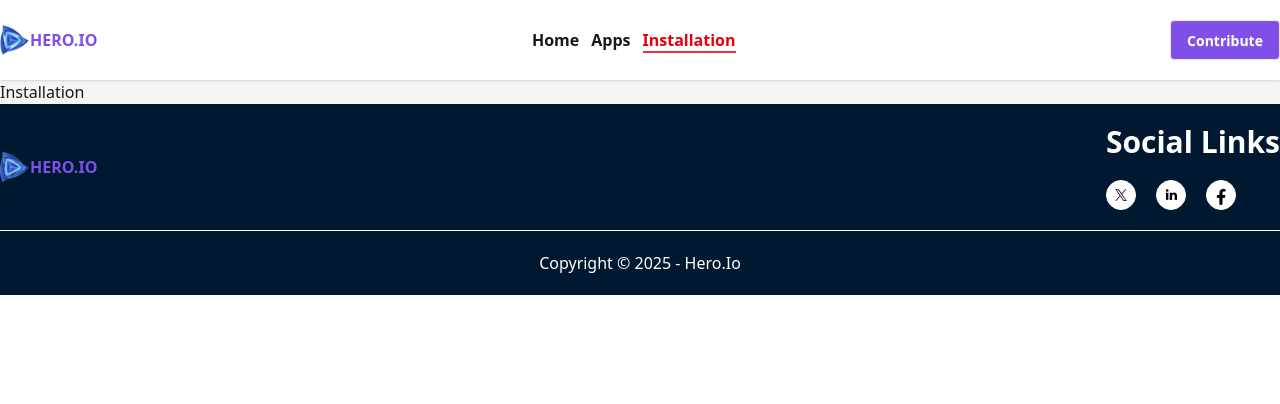
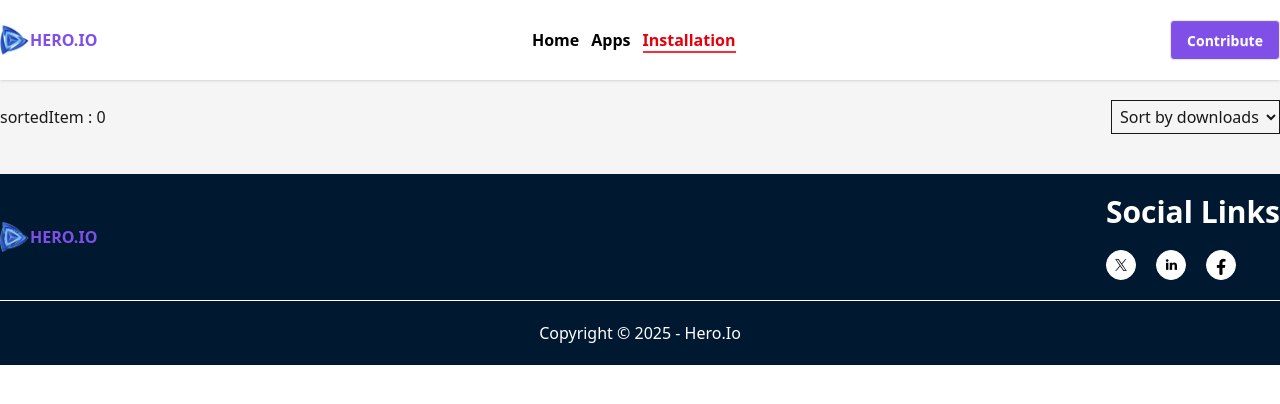
Before and after one commit to AbdurRahimMontu/PH12-ASSIGNMENT-08, a React (Vite) app: page /installation in a window 1280 px wide. Shown: the top 404 px of the page. Built offline with nearby package versions, Linux system fonts and the light colour scheme.

Commit message:
functionality add

```diff
--- a/package.json
+++ b/package.json
@@ -15,6 +15,7 @@
     "react": "^19.1.1",
     "react-dom": "^19.1.1",
     "react-router": "^7.9.3",
+    "recharts": "^3.2.1",
     "tailwindcss": "^4.1.14"
   },
   "devDependencies": {
--- a/src/Components/Navbar.jsx
+++ b/src/Components/Navbar.jsx
@@ -12,20 +12,19 @@ const Navbar = () => {
         </Link>
 
         <ul className="space-x-3 font-semibold">
-          <NavLink
+      <NavLink
             to="/"
-            className={({ isActive })  => (isActive ? "text-red-600 border-b-2 border-red-500" : "")}>
-            <img src="" alt="" />
+            className={({ isActive })  => (isActive ? "text-red-600 border-b-2 border-red-500" : "text-black")}>
             Home
           </NavLink>
           <NavLink
             to="/apps"
-            className={({ isActive }) => (isActive ? "text-red-600 border-b-2 border-red-500" : "")}>
+            className={({ isActive }) => (isActive ? "text-red-600 border-b-2 border-red-500" :"text-black")}>
             Apps
           </NavLink>
           <NavLink
             to="/installation"
-            className={({ isActive }) => (isActive ? "text-red-600 border-b-2 border-red-500" : "")}>
+            className={({ isActive }) => (isActive ? "text-red-600 border-b-2 border-red-500" : "text-black")}>
             Installation
           </NavLink>
         </ul>
--- a/src/Pages/Apps.jsx
+++ b/src/Pages/Apps.jsx
@@ -1,15 +1,17 @@
 import React, { useState } from 'react';
 import useProducts from '../Hooks/useProducts';
 import Product from '../Components/Product';
-import { Link } from 'react-router';
+
 
 
 const Apps = () => {
     const {products} = useProducts()
     const [search, setSearch] = useState('');
+
     const term = search.trim().toLocaleLowerCase()
     const searchProduct = term? products.filter(product=> product.title.toLocaleLowerCase().includes(term)) : products
-    // console.log(searchProduct);
+
+
 
 
 
--- a/src/Pages/Home.jsx
+++ b/src/Pages/Home.jsx
@@ -6,9 +6,9 @@ import Product from '../Components/Product';
 import useProducts from '../Hooks/useProducts';
 
 const Home = () => {
-//  const products = useLoaderData();
- const {products, loading, error} = useProducts()
-//  console.log(data.products);
+
+ const {products} = useProducts()
+
  const trendingApps = products.slice(0, 8)
 
 
--- a/src/Pages/Installation.jsx
+++ b/src/Pages/Installation.jsx
@@ -1,11 +1,87 @@
-import React from 'react';
+
+import React, { useEffect, useState } from 'react';
 
 const Installation = () => {
-    return (
+     const [appLists, setAppLists] = useState([])
+    const [sortOrder, setSortOrder] = useState('none')
+
+
+    useEffect(()=>{
+  const savedList = JSON.parse(localStorage.getItem('appList'))
+  if(savedList) setAppLists(savedList)
+},[])
+
+  const sortedItem =(()=>{
+   if(sortOrder === 'download-asc'){
+        return [...appLists].sort((a, b)=> a.downloads - b.downloads)
+    }else if(sortOrder === 'download-dsc'){
+        return [...appLists].sort((a, b)=> b.downloads - a.downloads)
+    }else{
+      return appLists
+    }
+
+  }
+  )()
+
+
+
+    const handleRemove =(id)=>{
+
+    const savedList = JSON.parse(localStorage.getItem('appList'))
+    let updatedList = savedList.filter(p=> p.id !== id)
+        setAppLists(updatedList)
+  localStorage.setItem('appList', JSON.stringify(updatedList))
+  }
+
+
+
+
+
+
+  return (
+<div className='w-7xl mx-auto '>
+  <div>
+  <div className='flex justify-between items-center pt-5'>
+        <h1>sortedItem : { sortedItem.length}</h1>
+
+  <select className='border p-1' value={sortOrder} onChange={e=> setSortOrder(e.target.value)}>
+            <option value="none">Sort by downloads</option>
+            <option value="download-asc">Low-&gt;High</option>
+           <option value="download-dsc">High-&gt;Low</option>
+         </select>
+
+  </div>
+  </div>
+    <div className='py-5 space-y-5 '>
+     {
+sortedItem.map(p =>
+    <div key={p.id} className='shadow-2xl border p-3 flex justify-between items-center'>
+          <div className='flex  items-center gap-5'>
+          <img src={p.image} alt="" />
+         <div>
+          <p>{p.title}</p>
+          <p>{p.companyName}</p>
+          <p>Downloads : {p.downloads}</p>
+         </div>
+
+        </div>
         <div>
-            Installation
+        <button onClick={()=>handleRemove(p.id)} className='btn btn-outline'>Remove</button>
         </div>
-    );
-};
+  </div>
+
+
+      )
+
+     }
+    </div>
+
+</div>
+
+
+
+)
+
+}
 
 export default Installation;
--- a/src/Pages/ProductDetails.jsx
+++ b/src/Pages/ProductDetails.jsx
@@ -1,16 +1,41 @@
-import React from 'react';
+import React, { useState } from 'react';
 import { useParams } from 'react-router';
 import useProducts from '../Hooks/useProducts';
+import {BarChart,Bar,XAxis,YAxis,CartesianGrid,Tooltip,Legend,ResponsiveContainer} from"recharts";
+
+
+const ProductDetails = () => {
+      const [install, setInstall] = useState(false);
+   const {id } =useParams()
+   const {products, loading} = useProducts()
+  const product = products.find(p => String(p.id) === id)
+  if(loading) return <p>Loading....</p>
+  const {image, title, downloads, ratingAvg, companyName, reviews,description,ratings} = product||{};
 
 
 
-const ProductDetails = () => {
-   const {id } =useParams()
-   const {products, loading, error} = useProducts()
-  const product = products.find(p => String(p.id) === id)
-  if(loading) return <p>Loading....</p>
-  const {image, title, downloads, ratingAvg, companyName, reviews,description} = product;
-  console.log(product);
+  const handleAdd =()=>{
+ setInstall(true);
+    const previousData = JSON.parse(localStorage.getItem('appList'))
+    let updatedList = [];
+    if(previousData){
+        const isDuplicate = previousData.some(p => p.id===product.id)
+        if(isDuplicate) return alert('added product')
+     updatedList = [...previousData, product]
+    }else{
+        updatedList.push(product)
+    }
+  localStorage.setItem('appList', JSON.stringify(updatedList))
+  }
+
+
+
+
+
+const data = ratings;
+
+
+
     return (
        <div className='w-7xl mx-auto py-5'>
           <div className='flex gap-10 shadow-2xl'>
@@ -43,10 +68,31 @@ const ProductDetails = () => {
                    </div>
                 </div>
                 <div >
-                    <button className='btn bg-green-800 text-white font-bold'>Instal Now</button>
+                    <button  onClick={handleAdd} disabled={install} className='btn bg-green-800 text-white font-bold'> {install ? "Installed" : "Install Now"}</button>
                 </div>
 
             </div>
+          </div>
+          <div>
+
+            <div style={{ width: "100%", height: 300 }}>
+      <ResponsiveContainer>
+        <BarChart
+
+          data={data}
+          margin={{ top: 50, right: 30, left: 20, bottom: 5 }}
+        >
+          <CartesianGrid strokeDasharray="3 3" />
+          <XAxis dataKey="name" />
+          <YAxis />
+          <Tooltip />
+          <Legend />
+          <Bar dataKey="count"  fill="#2563eb" barSize={40} />
+
+        </BarChart>
+      </ResponsiveContainer>
+    </div>
+
           </div>
           <hr className='my-10' />
           <div className='border border-dashed'>
@@ -58,38 +104,3 @@ const ProductDetails = () => {
 };
 
 export default ProductDetails;
-
-
-// <div>
-//             <div  className="card bg-base-100 w-3/4 mx-auto mt-5 shadow-sm p-5 cursor-pointer hover:scale-100 transition ease-in-out">
-//   <figure className=' h-[300px]'>
-//     <img
-//       src={image}  className='w-full' />
-//   </figure>
-//    <h2 className="text-xl font-semibold  py-2">{title}</h2>
-
-//     <div className="flex justify-between text-xl font-semibold ">
-//       <p className="btn btn-outline">{downloads}</p>
-//       <p className="btn btn-outline">{ratingAvg}</p>
-//     </div>
-
-// </div>
-// </div>
-
-// companyName: "DevGenius Inc."
-// description: "CodeFlow IDE revolutionizes software development with a powerful, fully cloud-based Integrated Development Environment. It provides a full coding environment accessible from any device, eliminating the need for complex local setups. Developers benefit from real-time collaborative editing, live code sharing, and integrated version control, making team development smoother than ever. The platform supports over 20 popular programming languages and includes advanced debugging tools, intelligent code completion, and built-in testing frameworks. Furthermore, CodeFlow integrates seamlessly with popular CI/CD pipelines, offering one-click deployment to major cloud providers. Whether you are a solo freelancer or part of a large enterprise team, CodeFlow IDE accelerates your development cycle from concept to production, allowing you to focus purely on innovation and clean code."
-// downloads: 1200000
-// id: 2
-// image: "https://picsum.photos/200?random=2"
-// ratingAvg: 4.8
-// ratings:
-// Array(5)
-// 0: {name: '1 star', count: 10}
-// 1: {name: '2 star', count: 20}
-// 2: {name: '3 star', count: 100}
-// 3: {name: '4 star', count: 500}
-// 4: {name: '5 star', count: 900}
-// length: 5
-// reviews: 4500
-// size: 180
-// title: "CodeFlow IDE"
--- a/src/Routes/Routes.jsx
+++ b/src/Routes/Routes.jsx
@@ -17,7 +17,7 @@ const Routes = createBrowserRouter([
             {
                 path:"/",
                 element:<Home></Home>,
-                // loader: ()=> fetch('/data.json')
+
 
             },
             {
```
Also changed, not shown: 1 other file (tests, documents, lock files or other folders).
